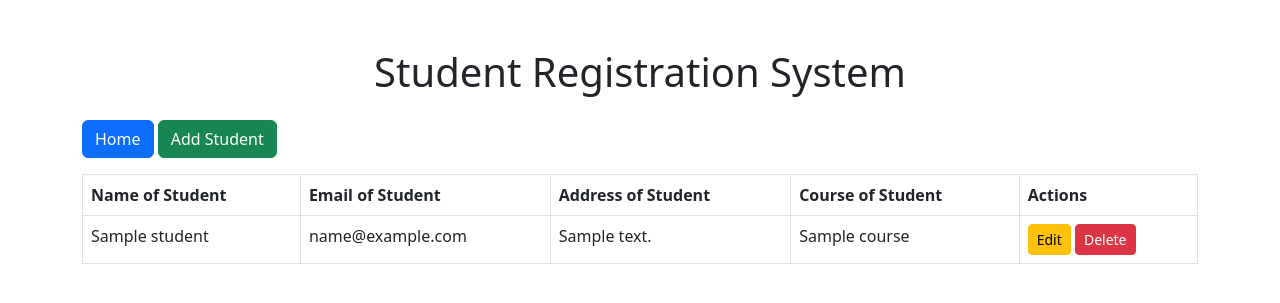
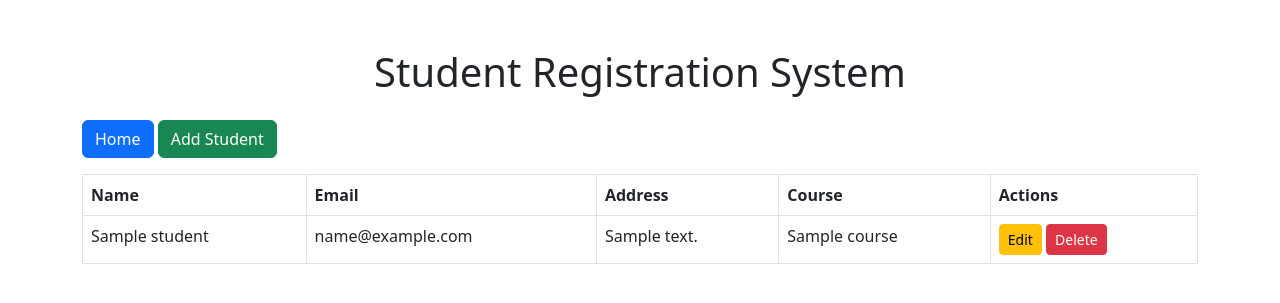
Before and after one commit to Avinashsain/flask-ci-cd-app, a Flask app: page / in a window 1280 px wide. Shown: the top 303 px of the page. Run offline with Flask 3, Linux system fonts and the light colour scheme; a database or web service that is not in the repository returns one stand-in record (values such as "Sample title"); some libraries are stand-ins or nearby versions.

Commit message:
Update index file

```diff
--- a/templates/index.html
+++ b/templates/index.html
@@ -4,10 +4,10 @@
 <table class="table table-bordered">
     <thead>
         <tr>
-            <th>Name of Student</th>
-            <th>Email of Student</th>
-            <th>Address of Student</th>
-            <th>Course of Student</th>
+            <th>Name</th>
+            <th>Email</th>
+            <th>Address</th>
+            <th>Course</th>
             <th>Actions</th>
         </tr>
     </thead>
```
